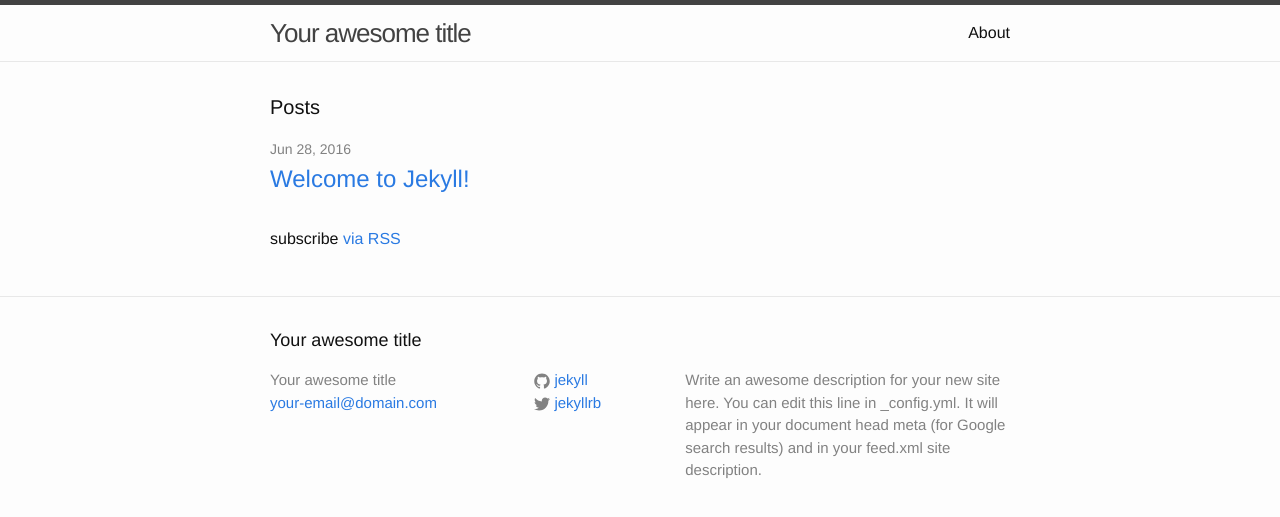
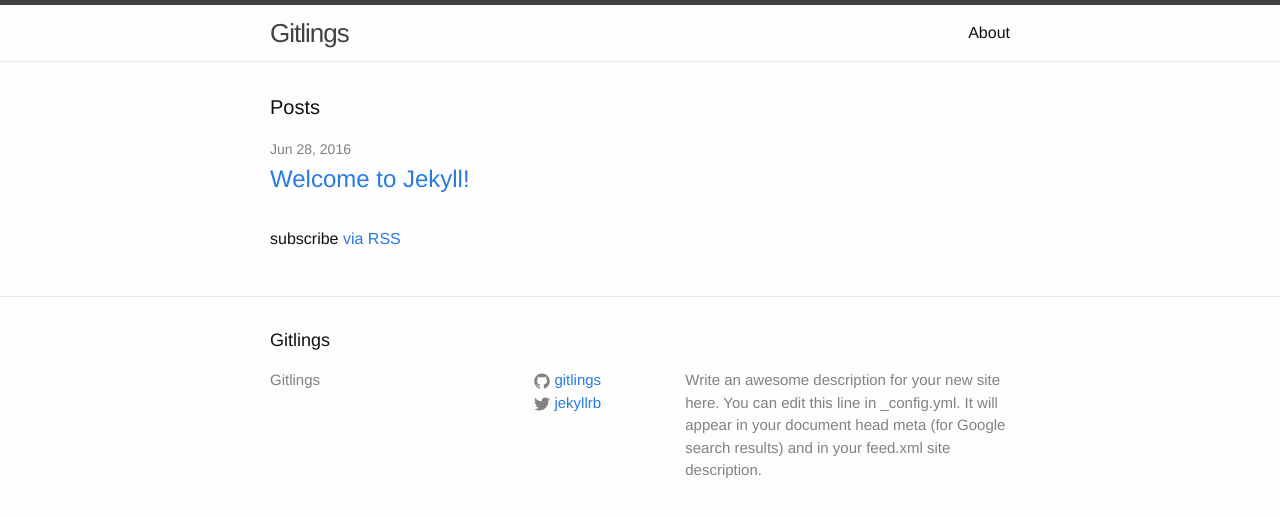
Before and after one commit to Gitlings/gitlings, a Jekyll site: the page built from index.html, in a window 1280 px wide. Shown: the top 517 px of the page. Built offline with Jekyll 4.4.1, drawn with Linux system fonts in a browser that asks for light colours.

Commit message:
Configure building and deploying with Travis CI

```diff
--- /dev/null
+++ b/Gemfile
@@ -0,0 +1,3 @@
+source "https://rubygems.org"
+
+gem "jekyll"
--- a/_config.yml
+++ b/_config.yml
@@ -5,17 +5,18 @@
 # For technical reasons, this file is *NOT* reloaded automatically when you use
 # 'jekyll serve'. If you change this file, please restart the server process.
 
+exclude: [script, vendor, Gemfile, Gemfile.lock]
+
 # Site settings
-title: Your awesome title
-email: your-email@domain.com
+title: Gitlings
 description: > # this means to ignore newlines until "baseurl:"
   Write an awesome description for your new site here. You can edit this
   line in _config.yml. It will appear in your document head meta (for
   Google search results) and in your feed.xml site description.
 baseurl: "" # the subpath of your site, e.g. /blog
-url: "http://yourdomain.com" # the base hostname & protocol for your site
+url: "http://127.0.0.1:4000/" # the base hostname & protocol for your site
 twitter_username: jekyllrb
-github_username:  jekyll
+github_username:  gitlings
 
 # Build settings
 markdown: kramdown
```
Also changed, not shown: .travis.yml, Gemfile.lock (added), README.md, 10 other files.
